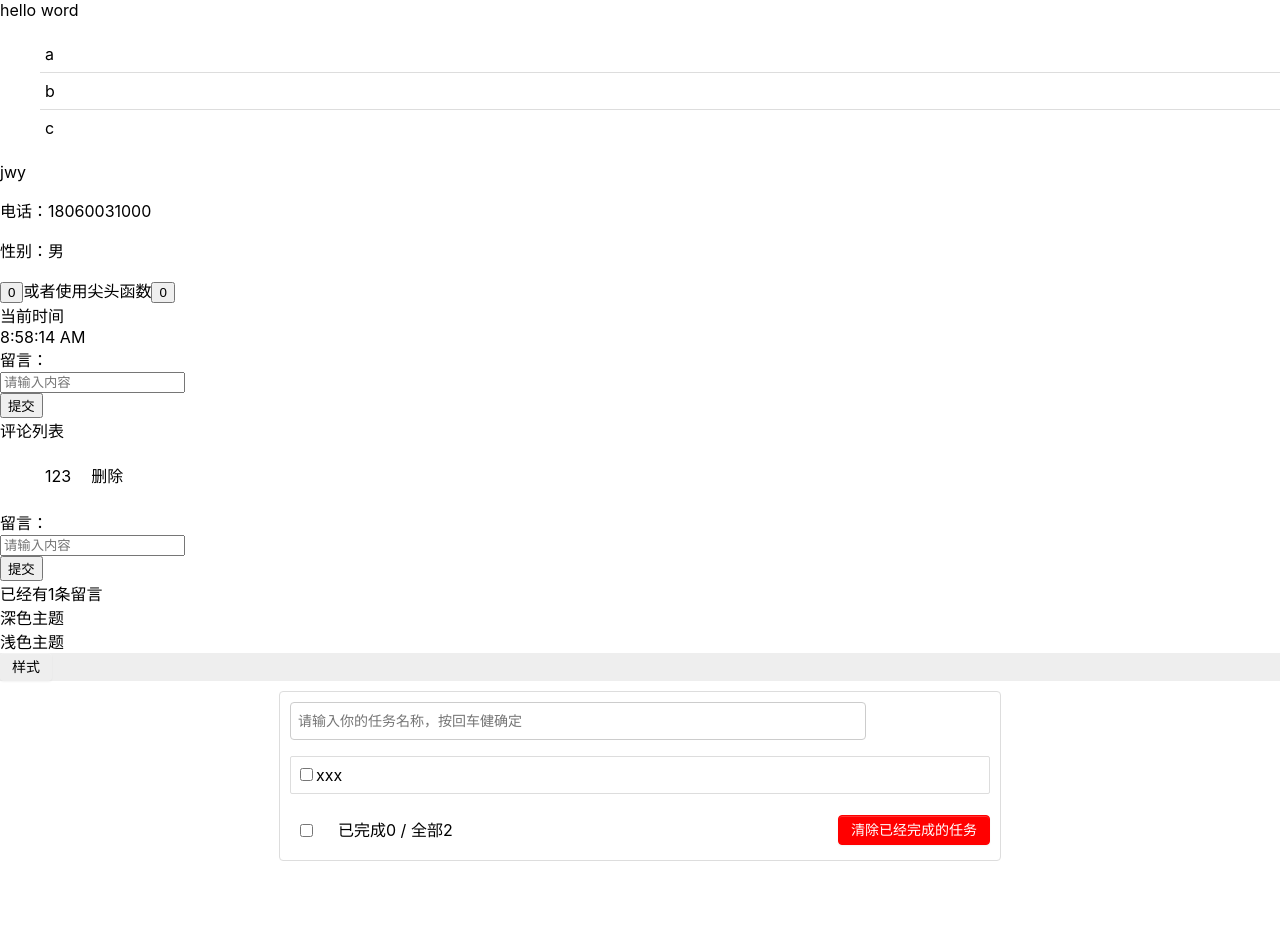
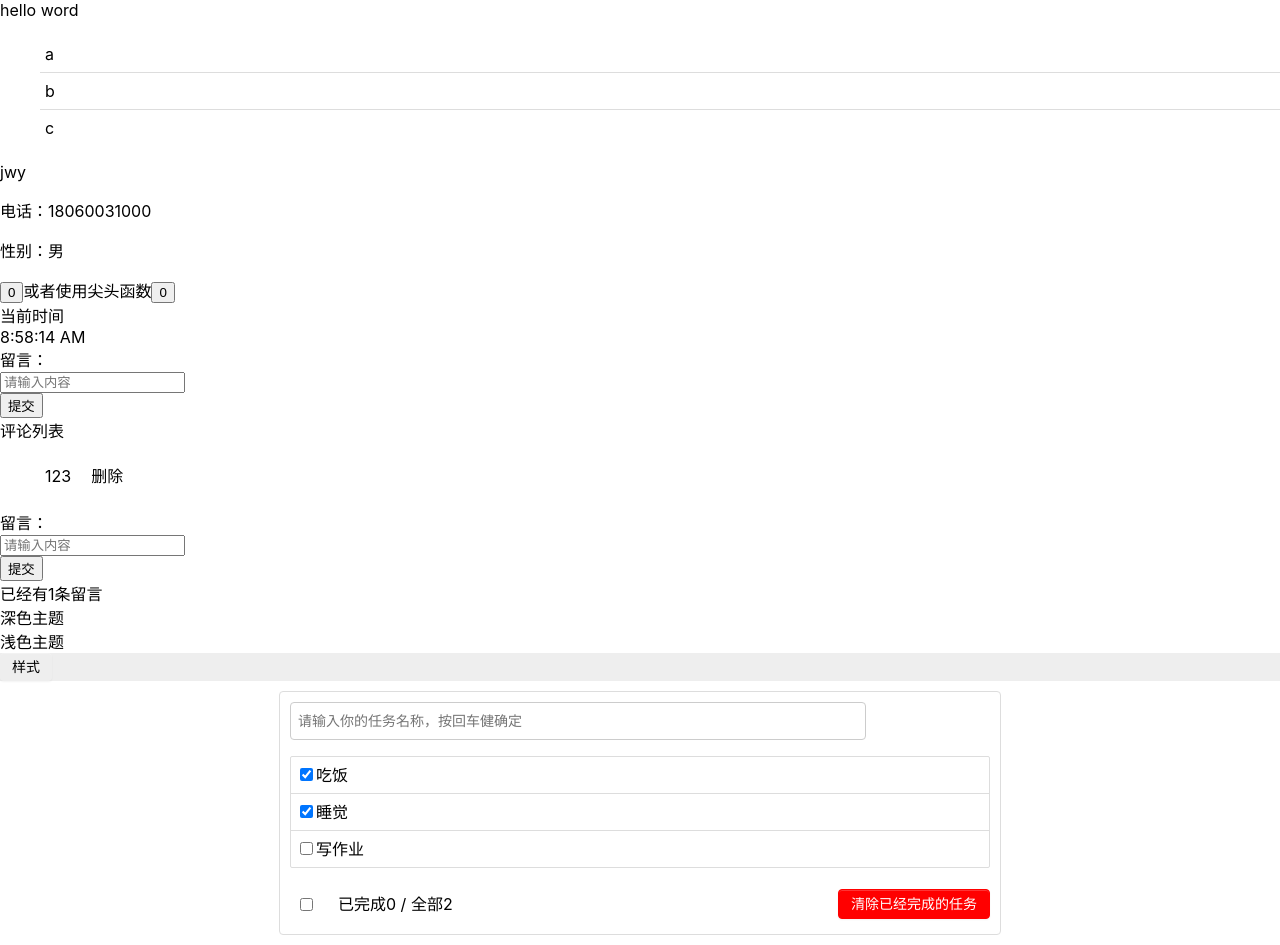
Before and after one commit to feibingbalabala/react_learn, a React (Create React App) app in the folder learn_react/: page / in a window 1280 px wide. Before the commit the page ends 871 px from the top, so only its background shows below. Built offline with nearby package versions, Linux system fonts and the light colour scheme.

Commit message:
update: todolist列表初始化

```diff
--- a/learn_react/src/components/TodoList/Index.js
+++ b/learn_react/src/components/TodoList/Index.js
@@ -5,12 +5,33 @@ import Footer from "./Footer";
 import './index.css'
 
 class TodoList extends React.Component {
+    state = {
+        todos: [
+            {
+                id: '001',
+                name: '吃饭',
+                done: true
+            },
+            {
+                id: '002',
+                name: '睡觉',
+                done: true
+            },
+            {
+                id: '003',
+                name: '写作业',
+                done: false
+            }
+        ]
+    }
     render() {
         return (
             <div className="todo-box">
-                <Header />
-                <List />
-                <Footer />
+                <div className="todo-wrap">
+                    <Header />
+                    <List  todos ={this.state.todos} />
+                    <Footer />
+                </div>
             </div>
         )
     }
--- a/learn_react/src/components/TodoList/Item.js
+++ b/learn_react/src/components/TodoList/Item.js
@@ -1,11 +1,12 @@
 import React from "react";
 class Item extends React.Component {
     render() {
+        const {id, name, done} = this.props
         return (
             <li>
                 <label>
-                    <input type="checkbox" />
-                    <span>xxx</span>
+                    <input type="checkbox" checked={done} />
+                    <span>{ name }</span>
                 </label>
                 <button
                     className="btn btn-danger"
--- a/learn_react/src/components/TodoList/List.js
+++ b/learn_react/src/components/TodoList/List.js
@@ -2,9 +2,12 @@ import React from "react";
 import Item from "./Item";
 class List extends React.Component {
     render() {
+        const { todos } = this.props
         return (
             <ul className="todo-main">
-                <Item />
+                {
+                    todos.map((todo) => <Item key={todo.id } {...todo} />)
+                }
             </ul>
         )
     }
```
Also changed, not shown: 1 other file (tests, documents, lock files or other folders).
